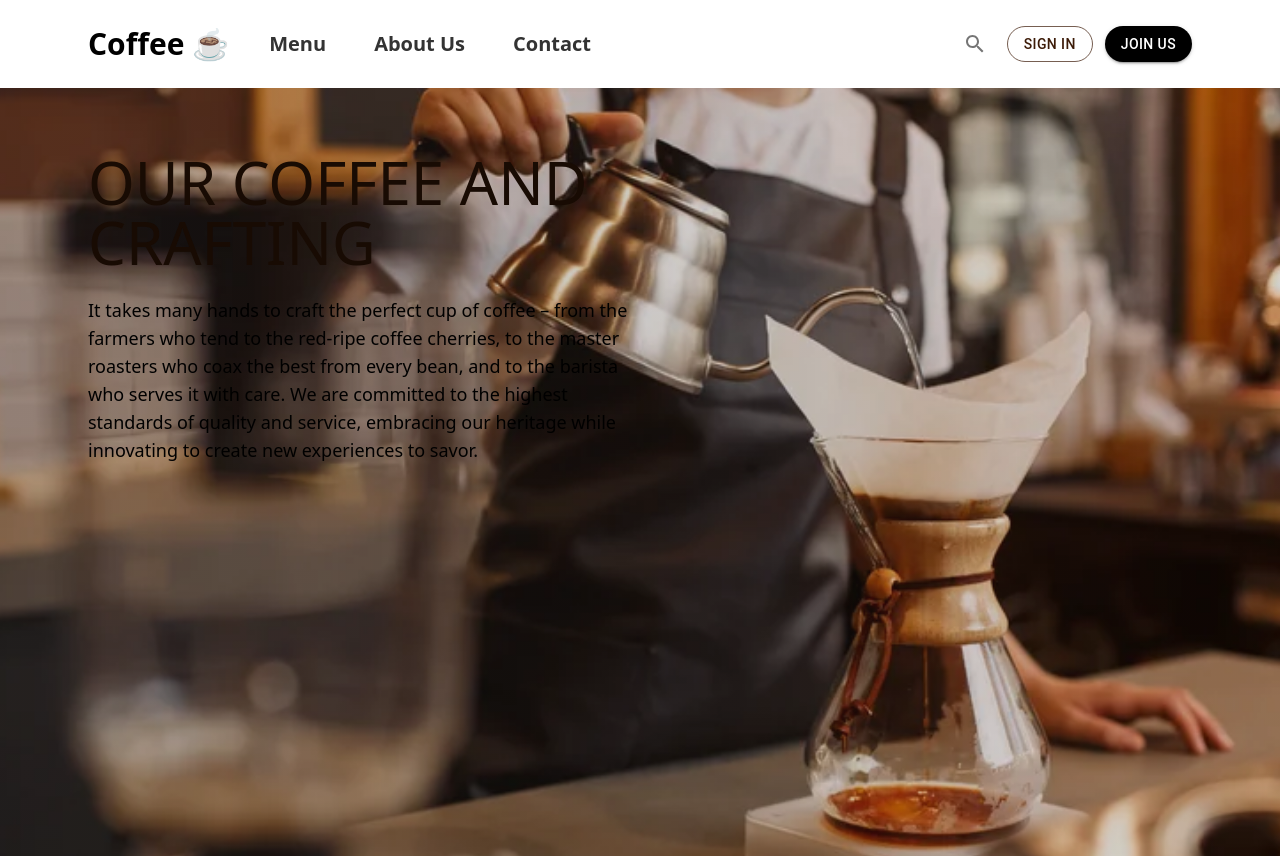
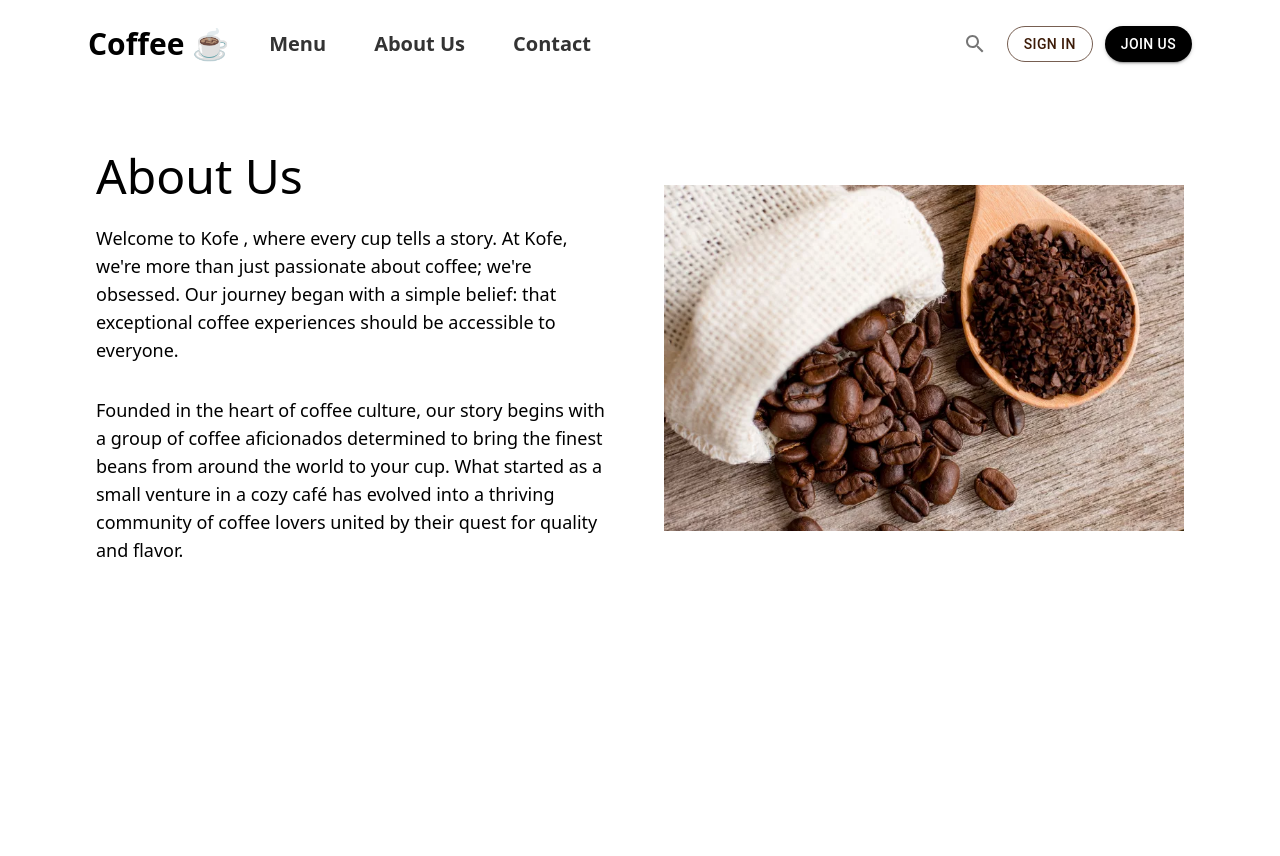
Before and after one commit to lebohangmdm/coffee-app-v2, a React (Vite) app: page / in a window 1280 px wide. Shown: the top 856 px of the page. After the commit the page ends 800 px from the top, so only its background shows below. Built offline with nearby package versions, Linux system fonts and the light colour scheme.

Commit message:
add about page

```diff
--- a/src/App.jsx
+++ b/src/App.jsx
@@ -1,3 +1,4 @@
+import { About } from "./Pages/About";
 import Home from "./Pages/Home";
 import Menu from "./Pages/Menu";
 import Header from "./ui/Header/Header";
@@ -9,7 +10,8 @@ function App() {
       <Header />
       <main>
         {/* <Home /> */}
-        <Menu />
+        {/* <Menu /> */}
+        <About />
       </main>
     </>
   );
--- /dev/null
+++ b/src/Pages/About.jsx
@@ -0,0 +1,39 @@
+import React from "react";
+
+export const About = () => {
+  return (
+    <section className="pt-16">
+      <div className="align-element">
+        <div className="flex flex-col-reverse gap-12 lg:flex-row lg:items-center ">
+          <div className="lg:w-[50%]">
+            <h1 className="text-2xl mb-4 md:mb-6 md:text-4xl lg:text-5xl ">
+              About Us
+            </h1>
+            <div className="space-y-4 md:space-y-8">
+              <p className="md:text-lg">
+                Welcome to Kofe , where every cup tells a story. At Kofe, we're
+                more than just passionate about coffee; we're obsessed. Our
+                journey began with a simple belief: that exceptional coffee
+                experiences should be accessible to everyone.
+              </p>
+              <p className="md:text-lg">
+                Founded in the heart of coffee culture, our story begins with a
+                group of coffee aficionados determined to bring the finest beans
+                from around the world to your cup. What started as a small
+                venture in a cozy café has evolved into a thriving community of
+                coffee lovers united by their quest for quality and flavor.
+              </p>
+            </div>
+          </div>
+          <div className="lg:w-[50%]">
+            <img
+              src="/about.webp"
+              alt="coffe beans and cup of coffee"
+              className="object-cover"
+            />
+          </div>
+        </div>
+      </div>
+    </section>
+  );
+};
--- a/src/index.css
+++ b/src/index.css
@@ -7,7 +7,7 @@
     @apply text-xl font-semibold text-blackish no-underline capitalize hover:text-amber-950 transition-all duration-150;
   }
   .align-element {
-    @apply max-w-6xl mx-auto px-4 md:px-6;
+    @apply max-w-6xl mx-auto px-6 md:px-8;
   }
 }
 
```
Also changed, not shown: public/about.webp (added), public/about2.webp (added).
